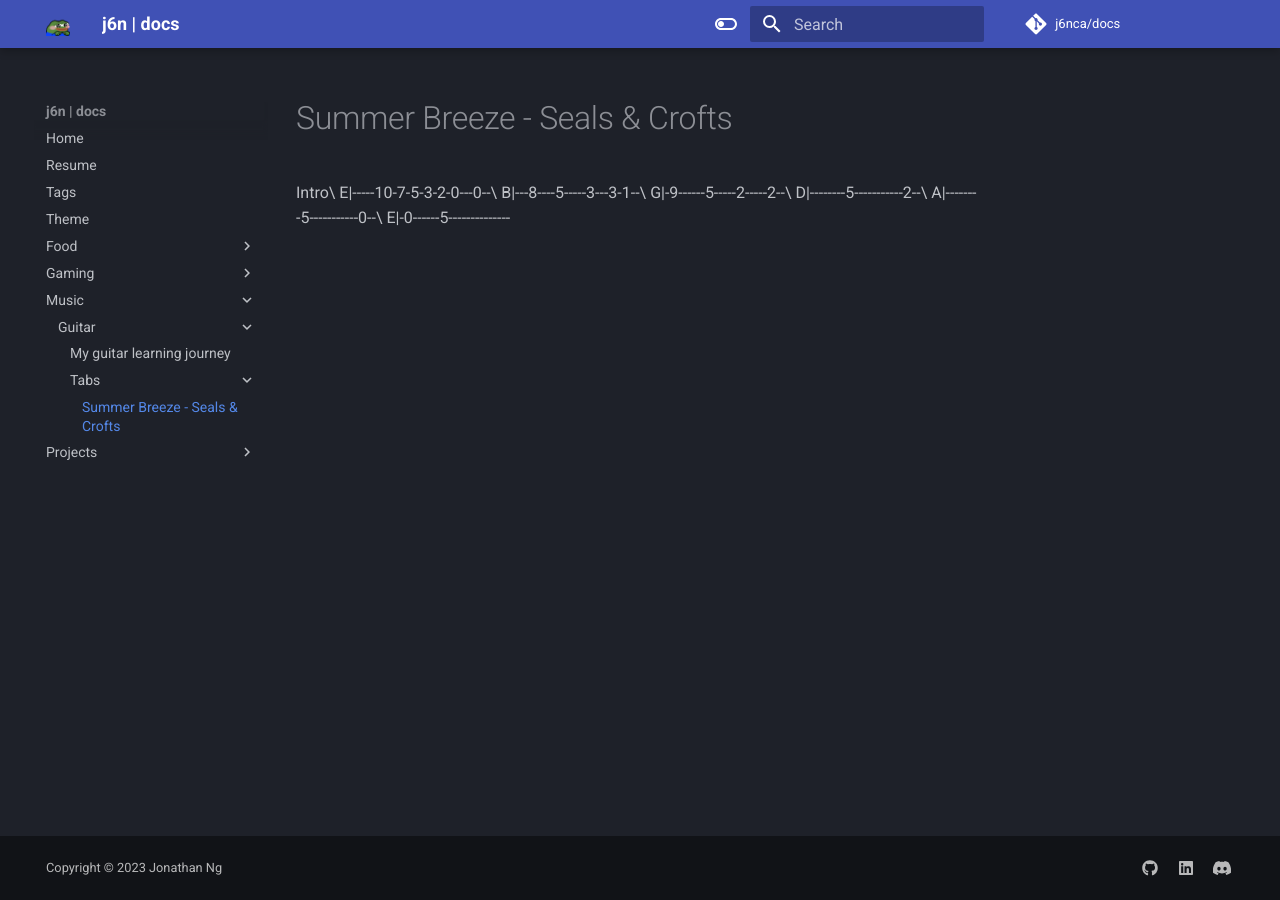
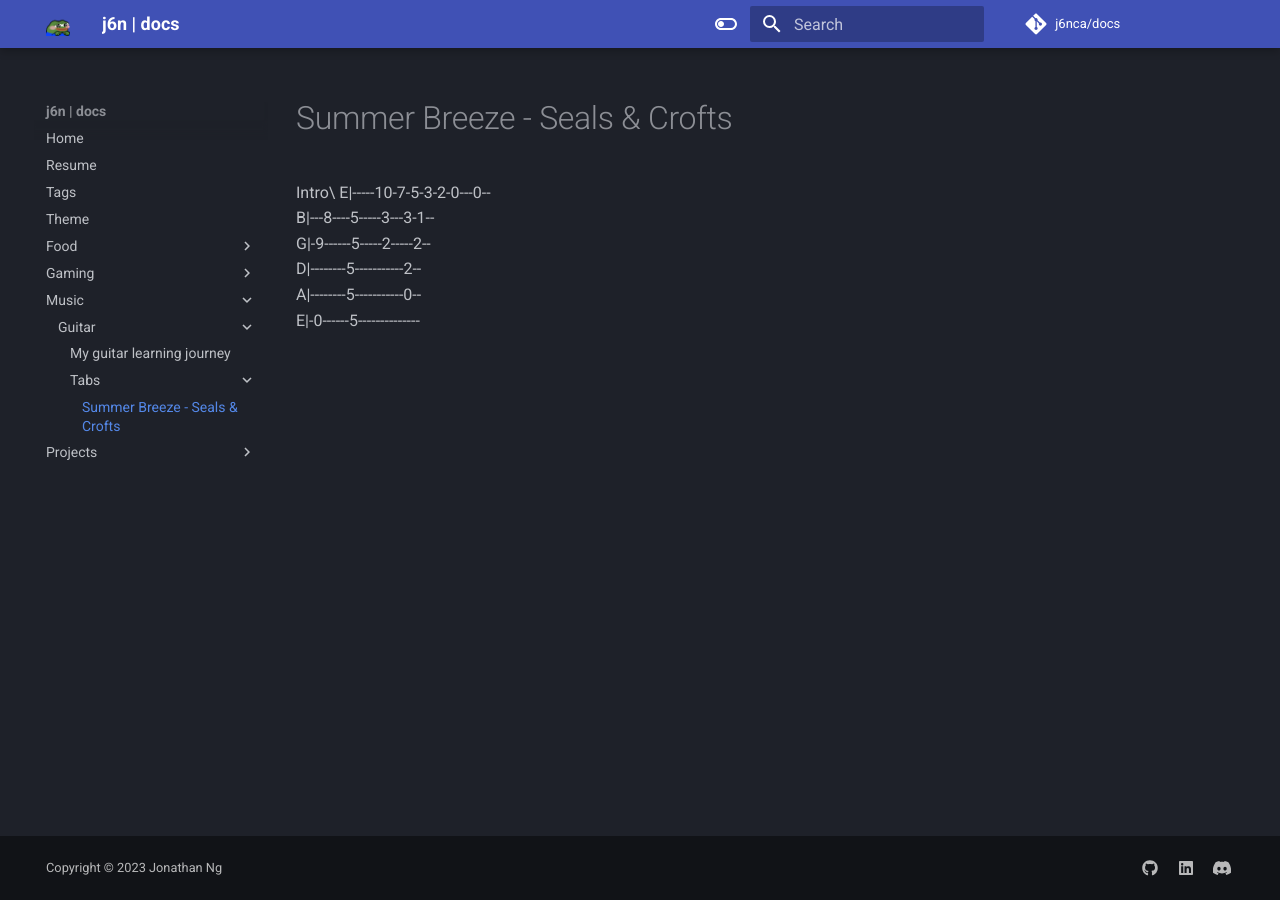
Before and after one commit to j6nca/notes, an MkDocs documentation site: the page built from docs/music/guitar/tabs/summer_breeze.md, in a window 1280 px wide. Built offline with MkDocs 1.6.1 and Material for MkDocs 9.7.7, drawn with Linux system fonts in a browser that asks for light colours; comment, search, counter and statistics services are not loaded.

```diff
--- a/docs/music/guitar/tabs/summer_breeze.md
+++ b/docs/music/guitar/tabs/summer_breeze.md
@@ -1,8 +1,8 @@
 # Summer Breeze - Seals & Crofts
 Intro\
-E|-----10-7-5-3-2-0---0--\
-B|---8----5-----3---3-1--\
-G|-9------5-----2-----2--\
-D|--------5-----------2--\
-A|--------5-----------0--\
+E|-----10-7-5-3-2-0---0--<br>
+B|---8----5-----3---3-1--<br>
+G|-9------5-----2-----2--<br>
+D|--------5-----------2--<br>
+A|--------5-----------0--<br>
 E|-0------5--------------
```
